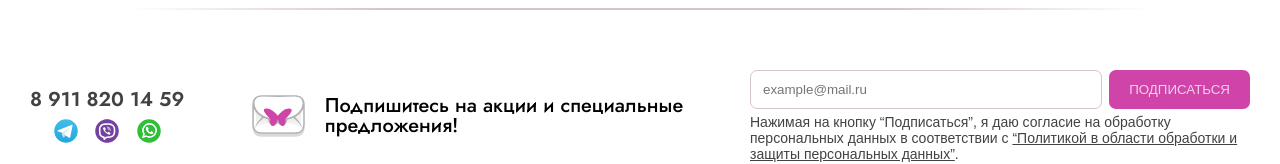
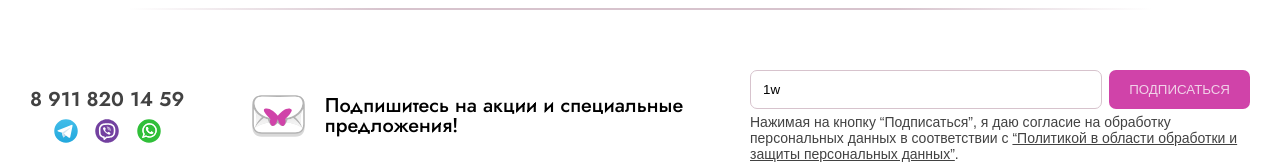
Before and after one commit to loremru/empire-of-dolls, a Vue app: page /cart in a window 1280 px wide. Shown: the part 1710-1874 px from the top of the page. Built offline with nearby package versions, Linux system fonts and the light colour scheme; a web font is replaced by a local one.

Commit message:
input value done

```diff
--- a/src/components/Main/Footer/FooterSubscribeForm.vue
+++ b/src/components/Main/Footer/FooterSubscribeForm.vue
@@ -1,11 +1,7 @@
 <template>
   <div class="FooterSubscribeForm">
     <form class="flex">
-      <BasicInput
-        v-model="value"
-        :value="MailToSubscribe"
-        placeholder="example@mail.ru"
-      />
+      <BasicInput v-model:value="value" placeholder="example@mail.ru" />
       <BasicButton>ПОДПИСАТЬСЯ</BasicButton>
     </form>
     <SubscriptionFormText v-if="isDesktop" />
@@ -25,7 +21,7 @@ export default {
   },
   data() {
     return {
-      MailToSubscribe: '',
+      value: '1w',
     }
   },
 }
```
